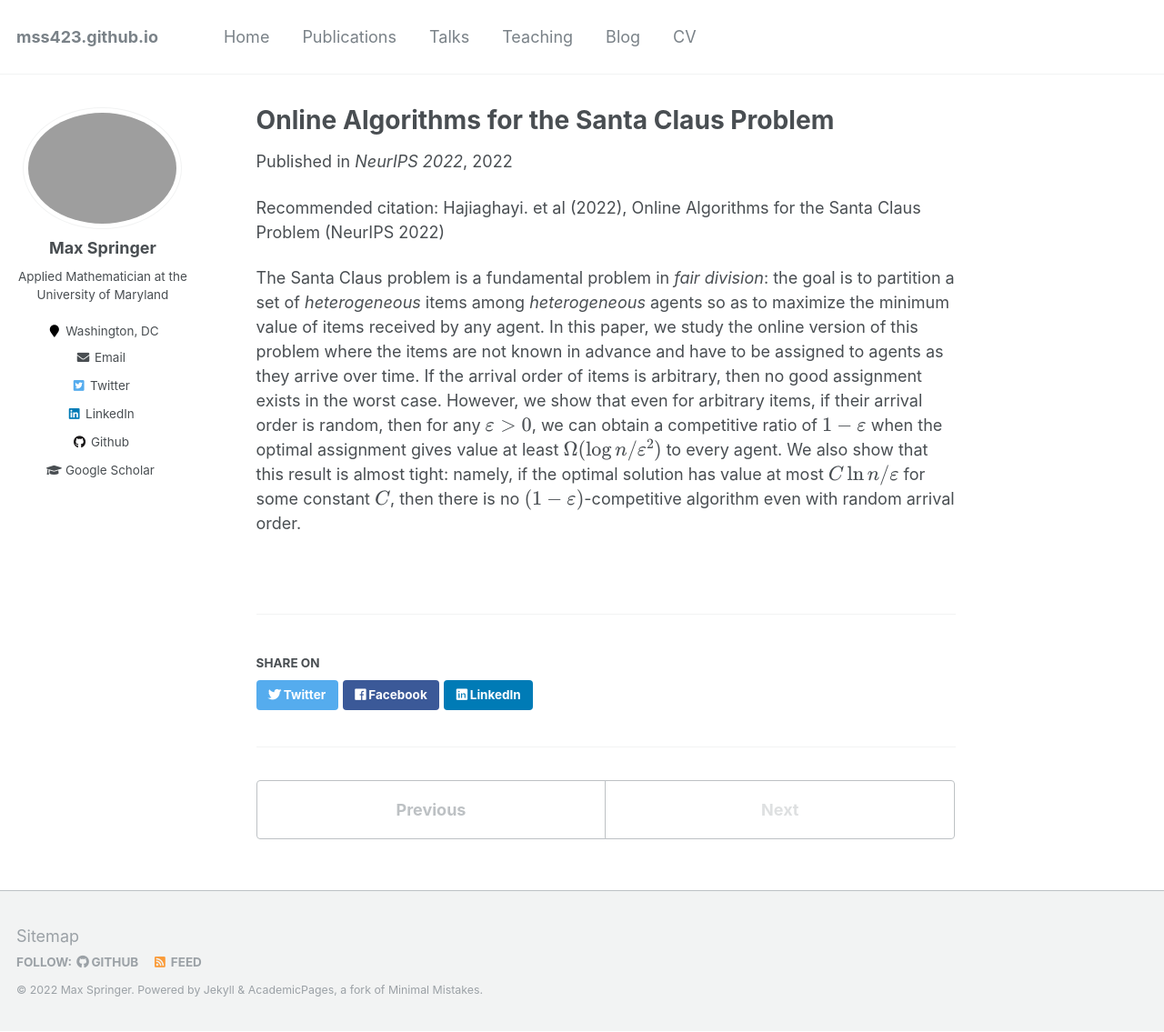
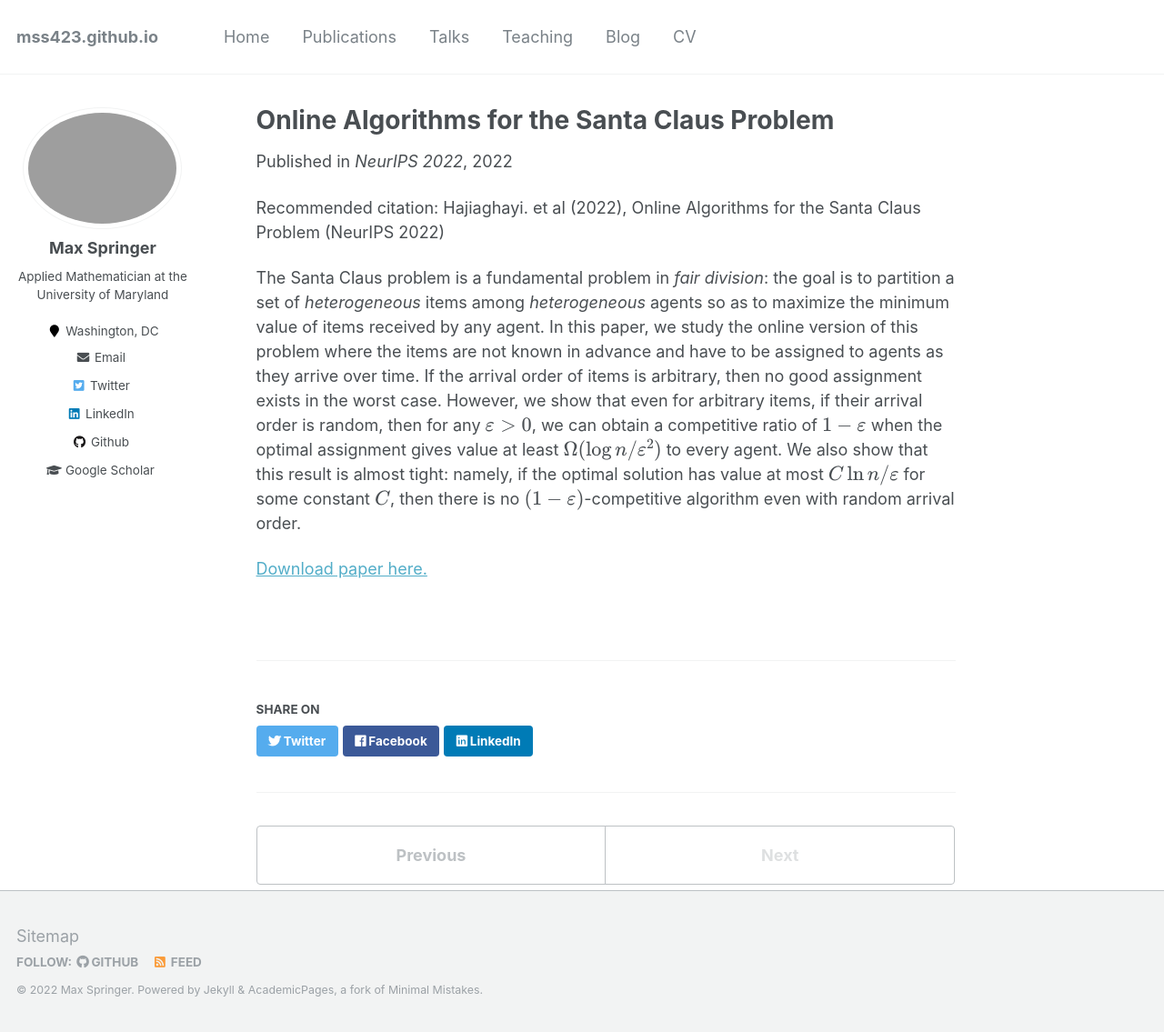
Before and after one commit to mss423/mss423.github.io, a Jekyll site: the page built from _publications/2022-09-17-santa.md, in a window 1280 px wide and 1135 px high. Shown: the whole window at 91% size. Built offline with Jekyll 4.4.1, drawn with Linux system fonts in a browser that asks for light colours; formulas are drawn with MathJax 3.

Commit message:
Update 2022-09-17-santa.md

```diff
--- a/_publications/2022-09-17-santa.md
+++ b/_publications/2022-09-17-santa.md
@@ -10,3 +10,5 @@ citation: 'Hajiaghayi. et al (2022), Online Algorithms for the Santa Claus Probl
 ---
 
 The Santa Claus problem is a fundamental problem in *fair division*: the goal is to partition a set of *heterogeneous* items among *heterogeneous* agents so as to maximize the minimum value of items received by any agent. In this paper, we study the online version of this problem where the items are not known in advance and have to be assigned to agents as they arrive over time. If the arrival order of items is arbitrary, then no good assignment exists in the worst case. However, we show that even for arbitrary items, if their arrival order is random, then for any $\varepsilon > 0$, we can obtain a competitive ratio of $1-\varepsilon$ when the optimal assignment gives value at least $\Omega(\log n / \varepsilon^2)$ to every agent. We also show that this result is almost tight: namely, if the optimal solution has value at most $C \ln n / \varepsilon$ for some constant $C$, then there is no $(1-\varepsilon)$-competitive algorithm even with random arrival order.
+
+[Download paper here.](https://arxiv.org/abs/2210.07333)
```
